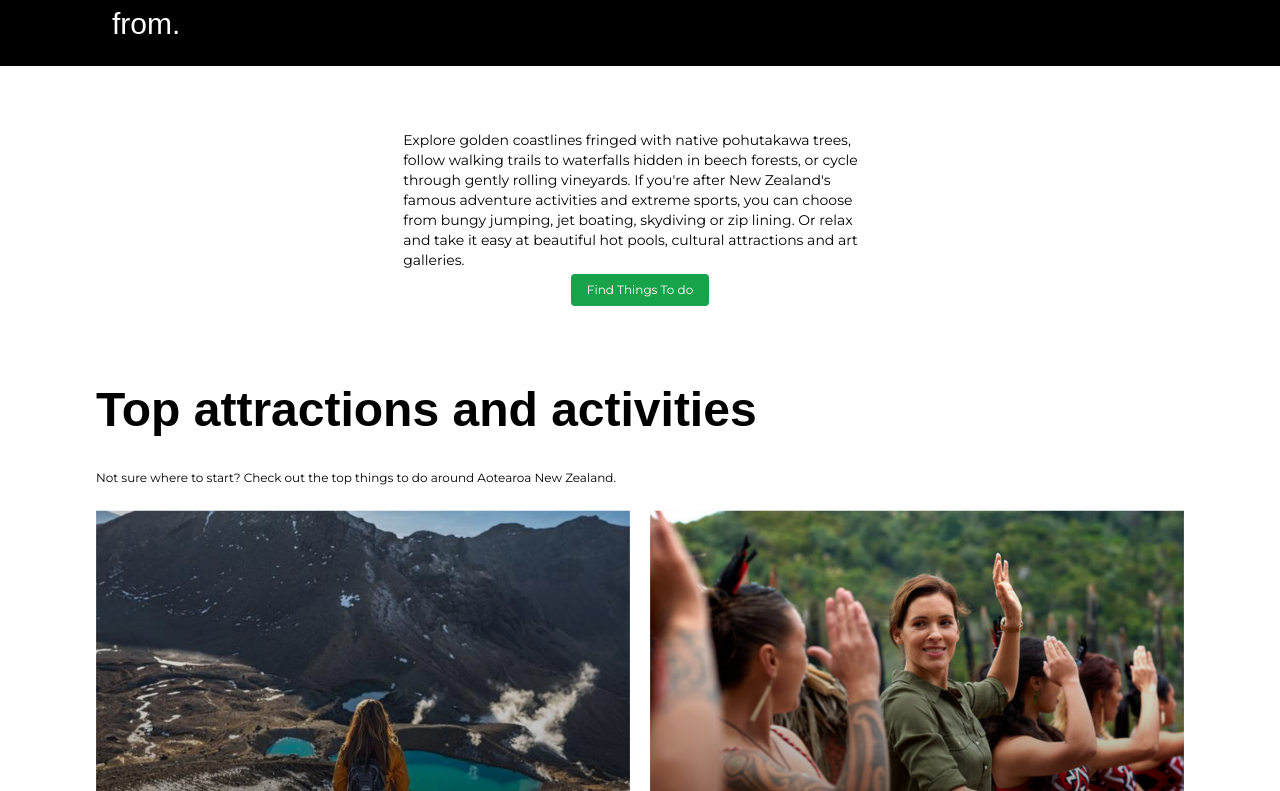
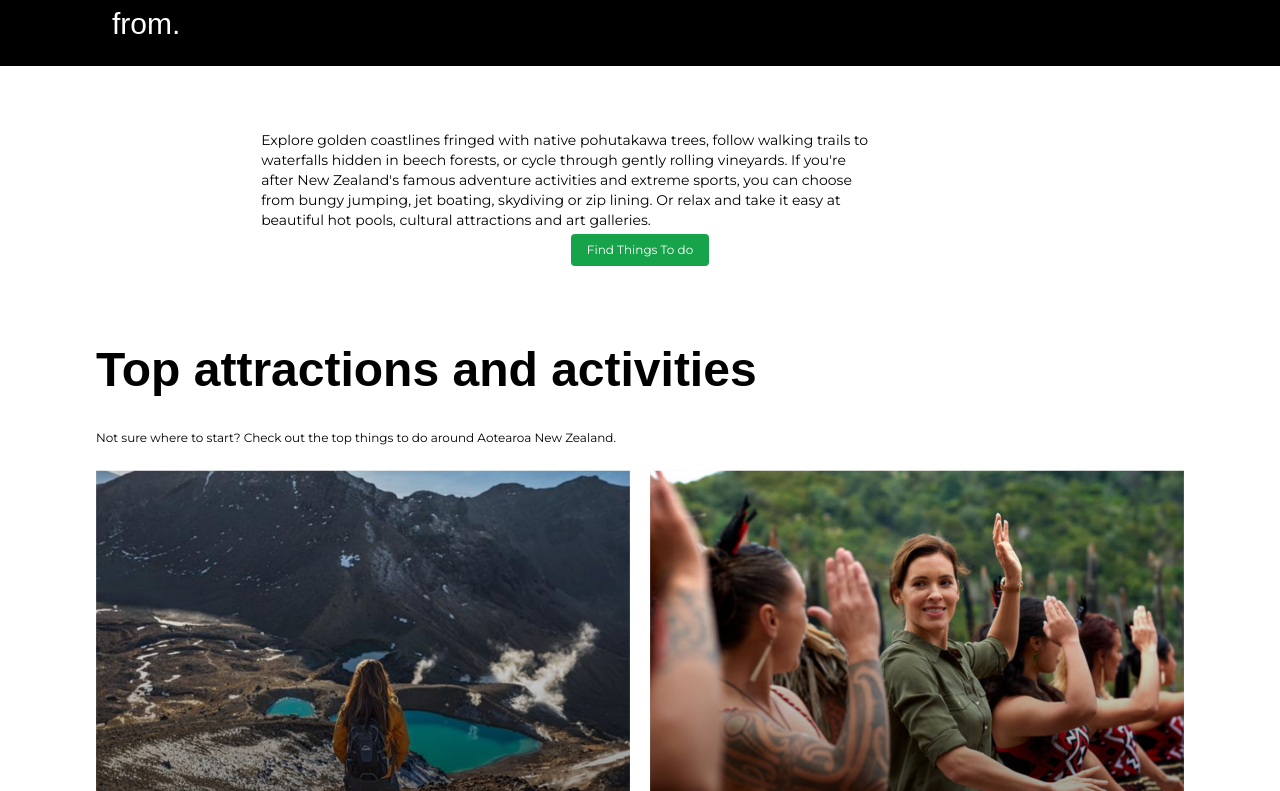
Before and after one commit to nahalsaeed/live-project, a Next.js app: page /things-to-do in a window 1280 px wide. Shown: the part 749-1540 px from the top of the page. Built offline with nearby package versions, Linux system fonts and the light colour scheme; a web font is replaced by a local one.

Commit message:
txt changes

```diff
--- a/src/components/DynamicText.jsx
+++ b/src/components/DynamicText.jsx
@@ -4,11 +4,14 @@ export default function DynamicText({ heading, text }) {
     return (
         <div className="setCenter">
             <div className="w-[70%] md:w-[45%] lg:w-[40%] xl:w-[37%] 2xl:w-[27%]">
+                <div className="ml-0 md:-ml-[30%]">
+
+
                 <h1 className="boldHeadings ">
                     {heading}
                 </h1>
                 <p className="text-xs lg:text-sm 2xl:text-lg">{text}</p>
-
+                </div>
             </div>
         </div>
     )
```
